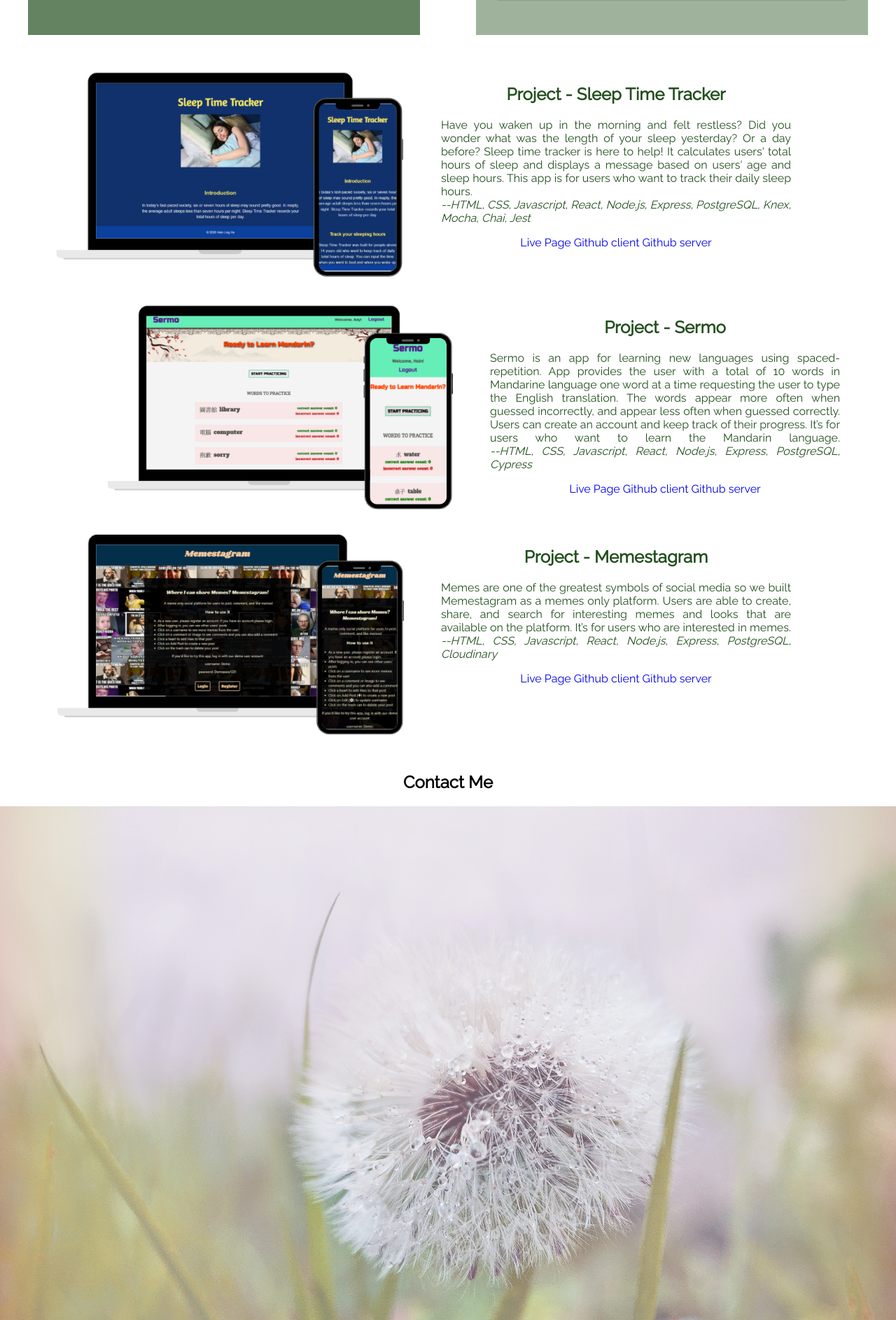
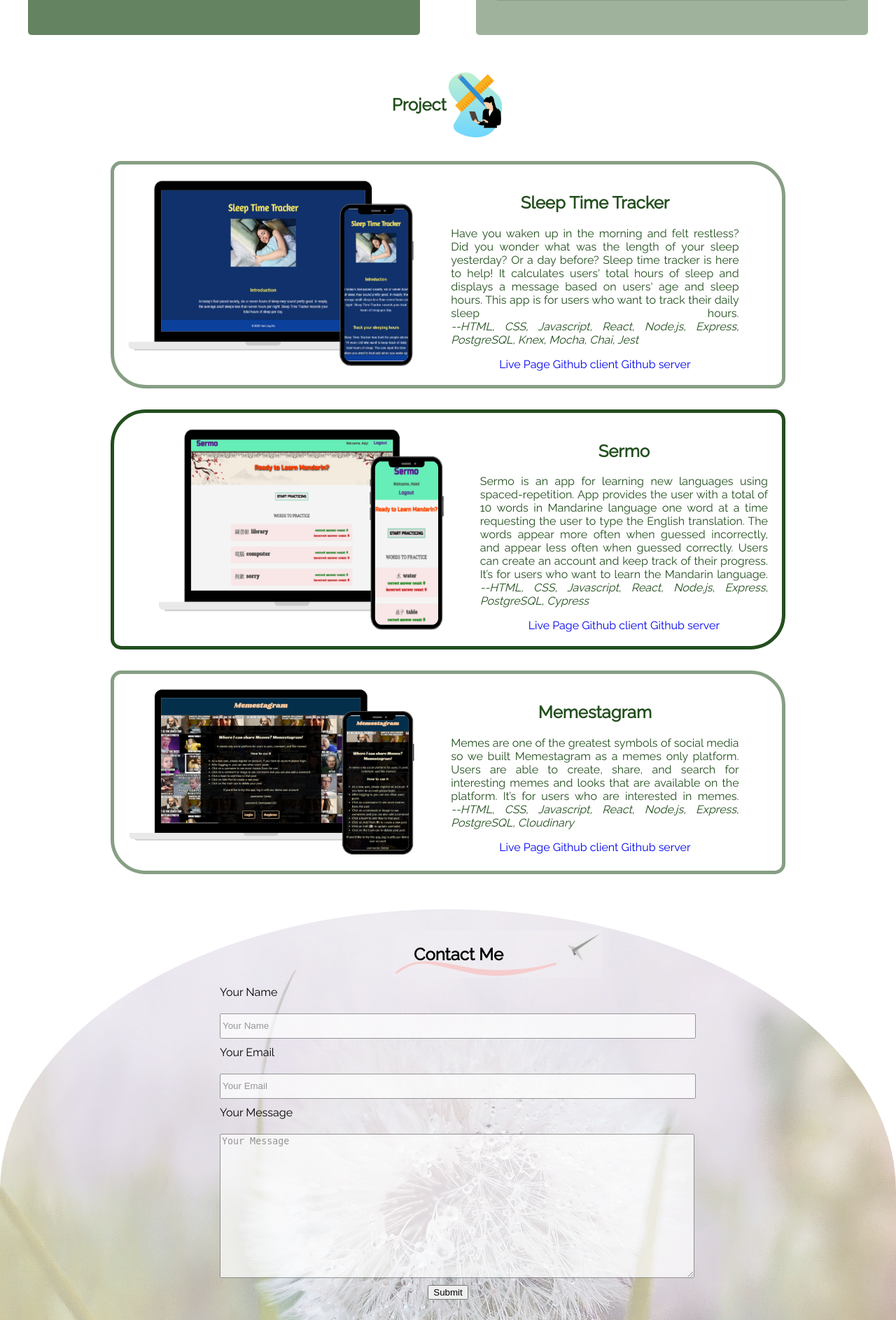
Before and after one commit to hsinlinghu1101/python-flask-portfolio, a Flask app: page / in a window 1280 px wide. Shown: the part 986-2872 px from the top of the page at 70% size. Run offline with Flask 2, Linux system fonts and the light colour scheme; some web fonts are replaced.

Commit message:
add contact

```diff
--- /dev/null
+++ b/config.py
@@ -0,0 +1,2 @@
+MY_EMAIL = 'lynnpython100@gmail.com'
+MY_PASSWORD = 'happypython123'
--- a/main.py
+++ b/main.py
@@ -1,10 +1,29 @@
-from flask import Flask, render_template, redirect, url_for
+from flask import Flask, render_template, redirect, url_for, request
+import smtplib
+import config
 
-app = Flask (__name__)
 
-@app.route("/")
+app = Flask(__name__)
+
+MY_EMAIL = config.MY_EMAIL
+MY_PASSWORD = config.MY_PASSWORD
+
+@app.route("/", methods=['GET', 'POST'])
 def home():
-    return render_template("index.html")
+
+    if request.method == 'POST':
+        data = request.form
+        send_email(data["name"], data["email"], data["message"])
+        return redirect(url_for('home', msg_sent=True))
+    return render_template("index.html", msg_sent=False)
+
+def send_email(name, email, message):
+    email_message = f"Subject:Message from My Website\n\nName: {name}\nEmail: {email}\nMessage:{message}".encode("utf-8")
+    with smtplib.SMTP("smtp.gmail.com", 587) as connection:
+        connection.starttls()
+        connection.login(MY_EMAIL, MY_PASSWORD)
+        connection.sendmail(MY_EMAIL, MY_EMAIL, email_message)
+
 
 if __name__ == "__main__":
    app.run(debug=True)
--- a/static/css/styles.css
+++ b/static/css/styles.css
@@ -34,9 +34,10 @@ header{
 }
 .name{
  padding:15px;
+ letter-spacing: 1px;
  font-family: 'Shrikhand', cursive;
  background-color:rgb(135,159,132);
-
+ font-weight:lighter;
 }
 
 .myImg {
@@ -60,7 +61,6 @@ header{
 .aboutImg{
  width: 100%;
  z-index:-2;
- opacity: 0.8;
  left:0;
  opacity: 0.7;
  position:absolute;
@@ -72,15 +72,18 @@ header{
  display:flex;
  z-index:1;
  justify-content:space-around;
+ flex-wrap:wrap;
 }
 .content{
   width:500px;
+  border-radius:5px;
   padding:30px;
   line-height: 30px;
   background-color:rgba(35,79,30,0.7);
 }
 
 .skills{
+  border-radius:5px;
   width:500px;
   padding:30px;
   background-color:rgba(135,159,132,0.8);
@@ -93,25 +96,53 @@ header{
 #project{
   margin:50px;
   color:rgb(35,79,30);
+  width:80%;
+  margin-left:auto;
+  margin-right:auto;
+}
+.proHead{
+ display:flex;
+ justify-content:center;
+ margin-top: 30px;
+}
+
+.proTitle{
+ align-self:center;
 }
 .project2{
  margin:30px;
 }
+
+.proImg{
+ height:100px;
+}
+
 .p-all1{
  display:flex;
  justify-content:flex-start;
+ border: 5px solid rgb(135,159,132);
+ border-radius: 15px 50px;
+ padding:20px;
+ flex-wrap:wrap;
 }
 .p-all2{
  display:flex;
  justify-content:flex-end;
+ border: 5px solid rgb(35,79,30);
+ border-radius: 50px 15px;
+ padding:20px;
+ flex-wrap:wrap;
 }
 
 .p-img{
- width:500px;
+ width:45%;
  margin-right: 50px;
 }
+
+.pro{
+ width:45%;
+}
 .overlay{
- width:500px;
  text-align: justify
 }
 .tech{
@@ -119,4 +150,49 @@ header{
 }
 .conImg{
  width:100%;
+ left:0;
+ opacity: 0.7;
+ position:absolute;
+ z-index:-1;
+ border-radius:50% 50% 0% 0%;
 }
+
+.conText{
+ margin:50px;
+ padding: 30px;
+ z-index:1;
+}
+
+.message{
+ width:300px;
+ position:absolute;
+ z-index:-1;
+
+
+}
+.conTitle{
+ padding-left:30px;
+ display:inline-block;
+}
+
+form{
+ width:60%;
+ margin-left:auto;
+ margin-right:auto;
+}
+
+label, input, textarea{
+ display:block;
+ width:100%;
+ height:30px;
+ margin: 10px;
+ opacity:0.7;
+}
+textarea{
+ height: 200px;
+ opacity:0.7;
+}
+label, button{
+ text-align:left;
+ opacity:1;
+}
--- a/templates/index.html
+++ b/templates/index.html
@@ -47,11 +47,15 @@
             </div>
         </section>
         <section id='project' class='thin project1'>
+            <div class="proHead">
+            <h2 class="proTitle">Project</h2>
+            <img  class="proImg" src="/static/images/project.png" alt="project">
+            </div>
             <section class='thin project2'>
                 <div class='p-all1'>
                     <img class='p-img' src="/static/images/sleep.png" alt="sleep-time-tracker project">
                     <div class='pro'>
-                        <h2>Project - Sleep Time Tracker</h2>
+                        <h2>Sleep Time Tracker</h2>
                         <p class="overlay">Have you waken up in the morning and felt restless? Did you wonder what was the length of your sleep yesterday? Or a day before?
                             Sleep time tracker is here to help! It calculates users' total hours of sleep and displays a message based on users' age and sleep hours.
                             This app is for users who want to track their daily sleep hours.
@@ -67,7 +71,7 @@
                 <div class='p-all2'>
                     <img class='p-img' src="/static/images/sermos.png" alt="sermo project">
                     <div class='pro third'>
-                        <h2>Project - Sermo</h2>
+                        <h2>Sermo</h2>
                         <p class="overlay">Sermo is an app for learning new languages using spaced-repetition. App provides the user with a total of 10 words in Mandarine language one word at a time requesting the user to type the English translation.
                             The words appear more often when guessed incorrectly, and appear less often when guessed correctly. Users can create an account and keep track of their progress. It’s for users who want to learn the Mandarin language.
                             <span class="tech"><em>--HTML, CSS, Javascript, React, Node.js, Express, PostgreSQL, Cypress</em></span>
@@ -82,7 +86,7 @@
                 <div class='p-all1'>
                     <img class='p-img' src="/static/images/memes.png" alt="Memestagram project">
                     <div class='pro third'>
-                        <h2>Project - Memestagram</h2>
+                        <h2>Memestagram</h2>
                         <p class="overlay">Memes are one of the greatest symbols of social media so we built Memestagram as a memes only platform.
                             Users are able to create, share, and search for interesting memes and looks that are available on the platform.
                             It’s for users who are interested in memes.
@@ -96,8 +100,24 @@
             </section>
         </section>
         <section id="contact">
-            <h2>Contact Me</h2>
-            <img class="conImg" src="/static/images/flowers2.jpg" alt="Contact Me">
+            <img class="conImg" src="/static/images/flowers3.jpg" alt="Contact Me">
+            <div class="conText">
+                <div ><img class='message' src="/static/images/contact.png" alt="message"><h2 class="conTitle">Contact Me</h2></div>
+                {% if msg_sent %}
+                <h2>You have successfully submitted your message!</h2>
+                {% endif %}
+                <form action="/" method="post">
+                     <label for="name">Your Name</label>
+                     <input type="text" placeholder="Your Name" id="name" name="name" required>
+                     <label for="email">Your Email</label>
+                     <input type="email" placeholder="Your Email" name="email" id="email" required>
+                     <label for="message">Your Message</label>
+                     <textarea type="text" placeholder="Your Message" name="message" id="message" required></textarea>
+                     <button type="submit">Submit</button>
+                </form>
+
+
+            </div>
         </section>
     </body>
 </html>
```
Also changed, not shown: static/images/contact.png (added), static/images/flowers3.jpg (added), static/images/project.png (added), 1 other file.
